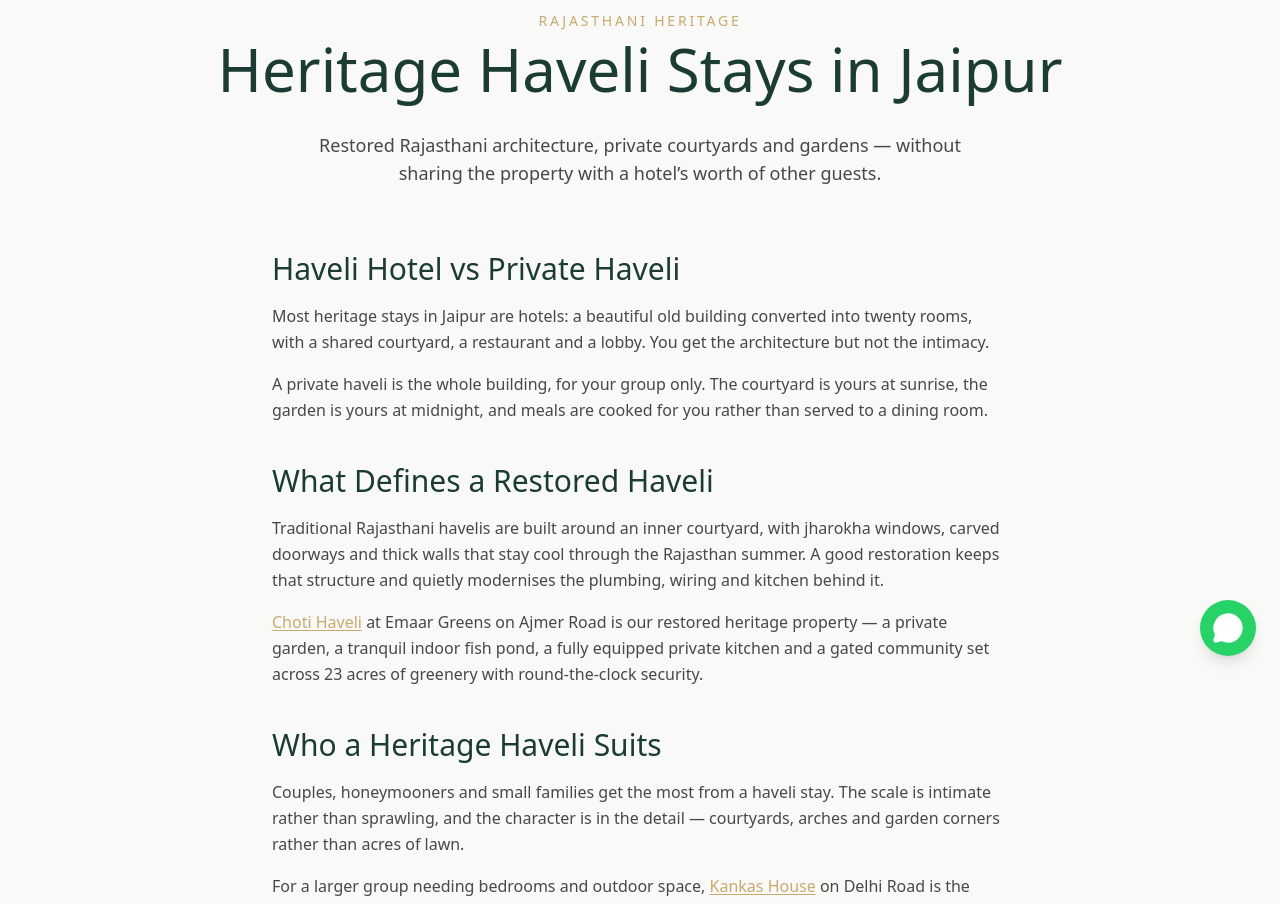
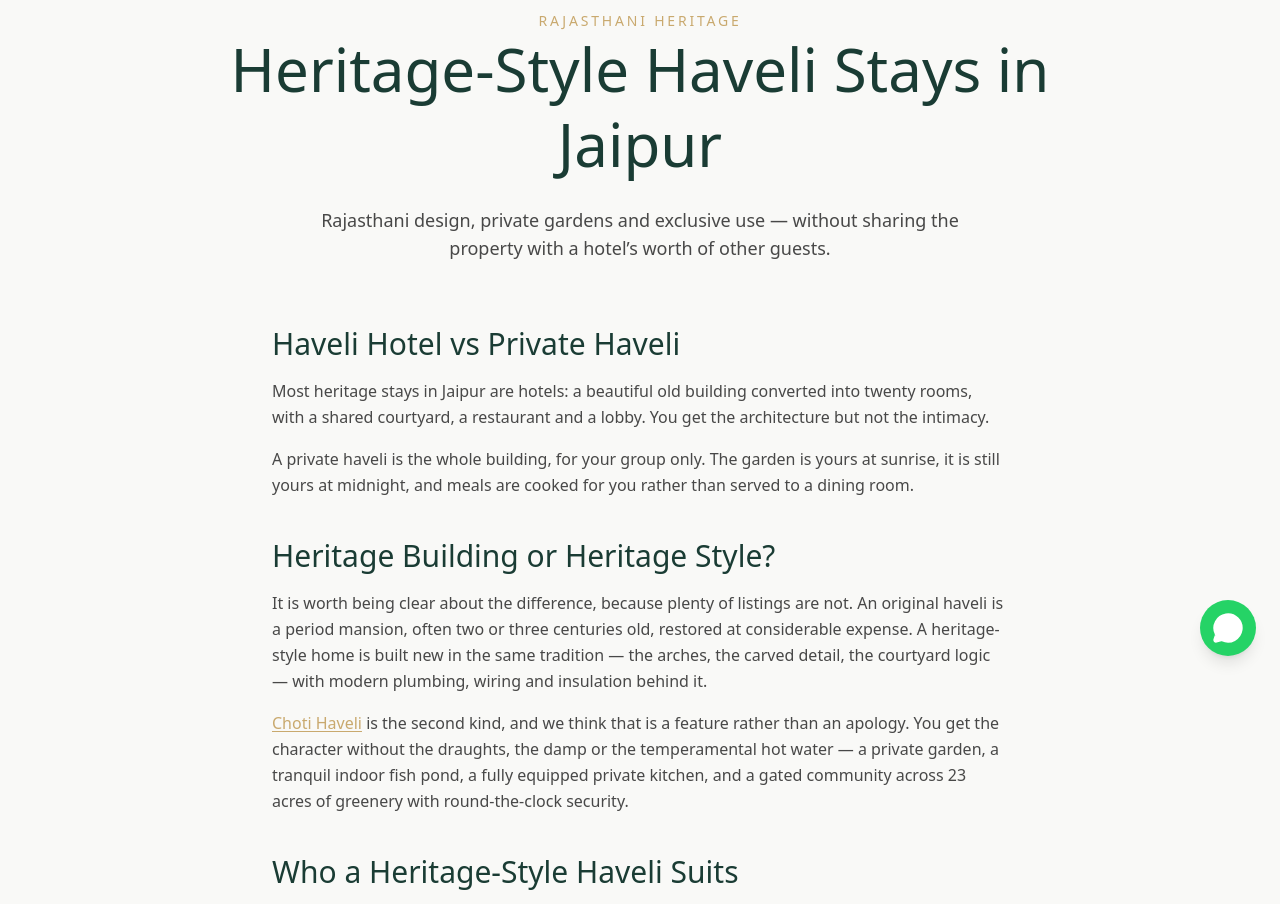
Before and after one commit to unsocialsthailandwebsite-sketch/stayrafin, a Next.js app: page /heritage-haveli-stays-jaipur in a window 1280 px wide. Shown: the part 120-1024 px from the top of the page. Built offline with nearby package versions, Linux system fonts and the light colour scheme; a web font is replaced by a local one.

Commit message:
Rewrite haveli landing page as heritage-style, remove restoration claim

```diff
--- a/src/app/heritage-haveli-stays-jaipur/page.tsx
+++ b/src/app/heritage-haveli-stays-jaipur/page.tsx
@@ -4,19 +4,20 @@ import { Button } from "@/components/ui/button";
 import { BreadcrumbSchema, FAQSchema } from "@/components/seo/structured-data";
 
 export const metadata: Metadata = {
-    title: "Heritage Haveli Stays in Jaipur — Restored Private Homes",
-    description: "Stay in a restored Rajasthani haveli in Jaipur. Private heritage homes with courtyards, gardens and a chef on call — the character of a haveli, the privacy of a villa.",
+    title: "Heritage-Style Haveli Stays in Jaipur — Private Homes",
+    description: "Stay in a heritage-style Rajasthani haveli in Jaipur. Private homes with gardens, a chef on call and exclusive use — the character of a haveli, the comfort of a new build.",
     alternates: { canonical: "/heritage-haveli-stays-jaipur" },
     openGraph: {
-        title: "Heritage Haveli Stays in Jaipur — Restored Private Homes",
-        description: "Stay in a restored Rajasthani haveli in Jaipur. Private heritage homes with courtyards, gardens and a chef on call — the character of a haveli, the privacy of a villa.",
+        title: "Heritage-Style Haveli Stays in Jaipur — Private Homes",
+        description: "Stay in a heritage-style Rajasthani haveli in Jaipur. Private homes with gardens, a chef on call and exclusive use — the character of a haveli, the comfort of a new build.",
         url: "https://www.stayra.co/heritage-haveli-stays-jaipur",
     },
 };
 
 const faqs = [
     { question: "What is a haveli?", answer: "A haveli is a traditional Indian townhouse or mansion, typically built around one or more inner courtyards. Rajasthani havelis are known for carved facades, jharokha windows and thick walls that keep interiors cool in the desert climate." },
-    { question: "Is Choti Haveli an entire private property?", answer: "Yes. Choti Haveli is a restored one-bedroom heritage haveli let privately to a single booking, with its own garden, indoor fish pond and fully equipped private kitchen. You are not sharing the property with other guests." },
+    { question: "Is Choti Haveli an original heritage building?", answer: "No, and we would rather say so plainly. Choti Haveli is a one-bedroom home built in the Rajasthani haveli tradition inside the Emaar Greens gated community on Ajmer Road. You get the design language — the arches, the carved detail, the garden — with modern plumbing, wiring and a fully equipped kitchen from day one." },
+    { question: "Is Choti Haveli an entire private property?", answer: "Yes. Choti Haveli is let privately to a single booking, with its own garden, indoor fish pond and fully equipped private kitchen. You are not sharing the property with other guests." },
     { question: "How many people does the haveli sleep?", answer: "Choti Haveli is a one-bedroom property sleeping two, which suits couples and honeymooners. For larger groups, Kankas House on Delhi Road offers four bedrooms and a private pool." },
     { question: "Are meals available at the haveli?", answer: "Yes. A chef on call prepares meals privately in the villa kitchen, including Rajasthani specialities. Candlelight dinner setups in the garden can be arranged on request through the concierge." }
 ];
@@ -35,10 +36,10 @@ export default function Page() {
             <div className="container mx-auto px-4 max-w-4xl text-center mb-16 space-y-6">
                 <span className="text-stayra-gold uppercase tracking-[0.2em] text-sm font-medium">Rajasthani Heritage</span>
                 <h1 className="font-serif text-4xl md:text-6xl text-stayra-green leading-tight">
-                    Heritage Haveli Stays in Jaipur
+                    Heritage-Style Haveli Stays in Jaipur
                 </h1>
                 <p className="font-sans text-lg text-stayra-charcoal/80 max-w-2xl mx-auto">
-                    Restored Rajasthani architecture, private courtyards and gardens — without sharing the property with a hotel&rsquo;s worth of other guests.
+                    Rajasthani design, private gardens and exclusive use — without sharing the property with a hotel&rsquo;s worth of other guests.
                 </p>
             </div>
 
@@ -47,16 +48,16 @@ export default function Page() {
                 <section className="space-y-4">
                     <h2 className="font-serif text-3xl text-stayra-green">Haveli Hotel vs Private Haveli</h2>
                 <p className="font-sans text-stayra-charcoal/80 leading-relaxed">Most heritage stays in Jaipur are hotels: a beautiful old building converted into twenty rooms, with a shared courtyard, a restaurant and a lobby. You get the architecture but not the intimacy.</p>
-                <p className="font-sans text-stayra-charcoal/80 leading-relaxed">A private haveli is the whole building, for your group only. The courtyard is yours at sunrise, the garden is yours at midnight, and meals are cooked for you rather than served to a dining room.</p>
+                <p className="font-sans text-stayra-charcoal/80 leading-relaxed">A private haveli is the whole building, for your group only. The garden is yours at sunrise, it is still yours at midnight, and meals are cooked for you rather than served to a dining room.</p>
                 </section>
                 <section className="space-y-4">
-                    <h2 className="font-serif text-3xl text-stayra-green">What Defines a Restored Haveli</h2>
-                <p className="font-sans text-stayra-charcoal/80 leading-relaxed">Traditional Rajasthani havelis are built around an inner courtyard, with jharokha windows, carved doorways and thick walls that stay cool through the Rajasthan summer. A good restoration keeps that structure and quietly modernises the plumbing, wiring and kitchen behind it.</p>
-                <p className="font-sans text-stayra-charcoal/80 leading-relaxed"><Link href="/properties/choti-haveli" className="text-stayra-gold underline underline-offset-2">Choti Haveli</Link> at Emaar Greens on Ajmer Road is our restored heritage property — a private garden, a tranquil indoor fish pond, a fully equipped private kitchen and a gated community set across 23 acres of greenery with round-the-clock security.</p>
+                    <h2 className="font-serif text-3xl text-stayra-green">Heritage Building or Heritage Style?</h2>
+                <p className="font-sans text-stayra-charcoal/80 leading-relaxed">It is worth being clear about the difference, because plenty of listings are not. An original haveli is a period mansion, often two or three centuries old, restored at considerable expense. A heritage-style home is built new in the same tradition — the arches, the carved detail, the courtyard logic — with modern plumbing, wiring and insulation behind it.</p>
+                <p className="font-sans text-stayra-charcoal/80 leading-relaxed"><Link href="/properties/choti-haveli" className="text-stayra-gold underline underline-offset-2">Choti Haveli</Link> is the second kind, and we think that is a feature rather than an apology. You get the character without the draughts, the damp or the temperamental hot water — a private garden, a tranquil indoor fish pond, a fully equipped private kitchen, and a gated community across 23 acres of greenery with round-the-clock security.</p>
                 </section>
                 <section className="space-y-4">
-                    <h2 className="font-serif text-3xl text-stayra-green">Who a Heritage Haveli Suits</h2>
-                <p className="font-sans text-stayra-charcoal/80 leading-relaxed">Couples, honeymooners and small families get the most from a haveli stay. The scale is intimate rather than sprawling, and the character is in the detail — courtyards, arches and garden corners rather than acres of lawn.</p>
+                    <h2 className="font-serif text-3xl text-stayra-green">Who a Heritage-Style Haveli Suits</h2>
+                <p className="font-sans text-stayra-charcoal/80 leading-relaxed">Couples, honeymooners and small families get the most from a haveli stay. The scale is intimate rather than sprawling, and the character is in the detail — arches, garden corners and quiet mornings rather than acres of lawn.</p>
                 <p className="font-sans text-stayra-charcoal/80 leading-relaxed">For a larger group needing bedrooms and outdoor space, <Link href="/properties/kankas-house" className="text-stayra-gold underline underline-offset-2">Kankas House</Link> on Delhi Road is the better fit. For a destination wedding or celebration, see our guide to <Link href="/blogs/destination-wedding-villas-jaipur" className="text-stayra-gold underline underline-offset-2">destination wedding villas in Jaipur</Link>.</p>
                 </section>
                 <section className="space-y-4">
```
